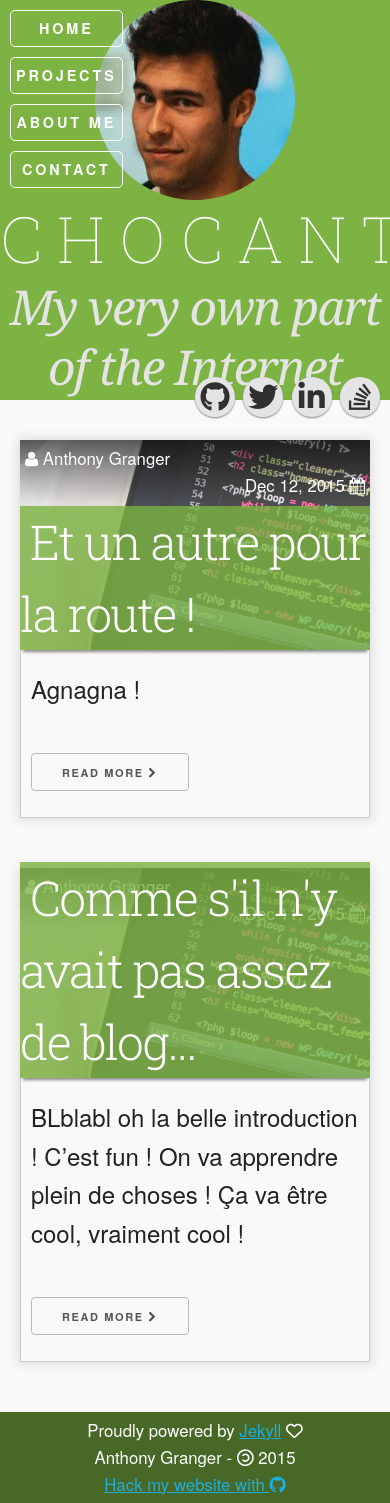
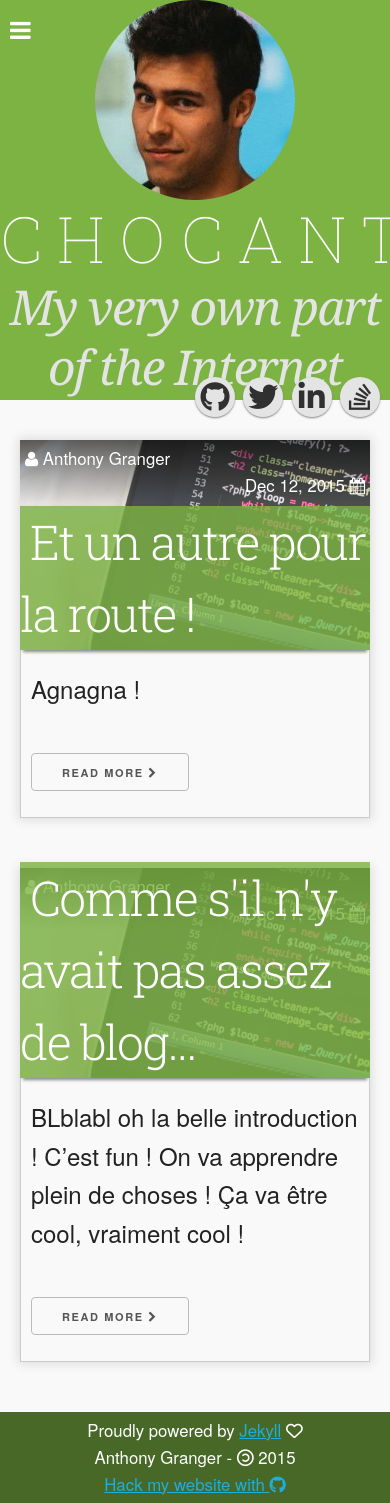
Before and after one commit to Chocanto/Chocanto.github.io, a Jekyll site: the page built from index.html, in a window 390 px wide. Built offline with Jekyll 4.4.1, drawn with Linux system fonts in a browser that asks for light colours; nearby versions of some CDN libraries; library files that are not in the unit come from our copies; the list of posts is cut into pages by our own code.

Commit message:
Add burger button for mobile

```diff
--- a/_includes/lateral-menu-green.html
+++ b/_includes/lateral-menu-green.html
@@ -1,3 +1,4 @@
+<a href class="burger-menu green"><i class="fa fa-bars"></i></a>
 <nav class="main-menu green">
   <ul>
     <li><a href="{{site.url}}/">Home</a></li>
--- a/_includes/lateral-menu.html
+++ b/_includes/lateral-menu.html
@@ -1,4 +1,5 @@
 <div class="clipped-menu">
+  <a href class="burger-menu"><i class="fa fa-bars"></i></a>
   <nav class="main-menu">
     <ul>
       <li><a href="{{site.url}}/">Home</a></li>
--- a/_sass/partials/_nav.scss
+++ b/_sass/partials/_nav.scss
@@ -5,7 +5,19 @@
 	clip: rect(0, auto, auto, 0);
 }
 
+a.burger-menu {
+	position: fixed;
+	top: 10px;
+	left: 10px;
+	color: #FFF;
+
+	&.green {
+		color: $color-main-green;
+	}
+}
+
 .main-menu {
+	visibility: hidden;
 	position: fixed;
 	top: 10px;
 	left: 10px;
@@ -42,9 +54,8 @@
 			}
 		}
 	}
-}
 
-.main-menu.green {
+	&.green {
 		li {
 			border-color: $color-main-green;
 
@@ -61,3 +72,14 @@
 			}
 		}
 	}
+}
+
+@media (min-width: 1200px) {
+	.main-menu {
+		visibility: visible;
+	}
+
+	.burger-menu {
+		visibility: hidden;
+	}
+}
```
Lines whose indentation alone changed are shown as unchanged.
